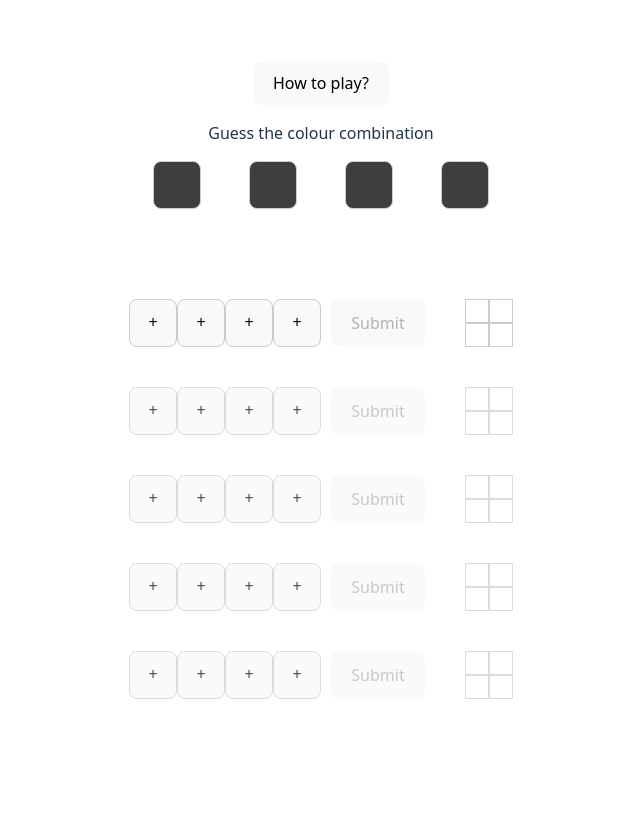
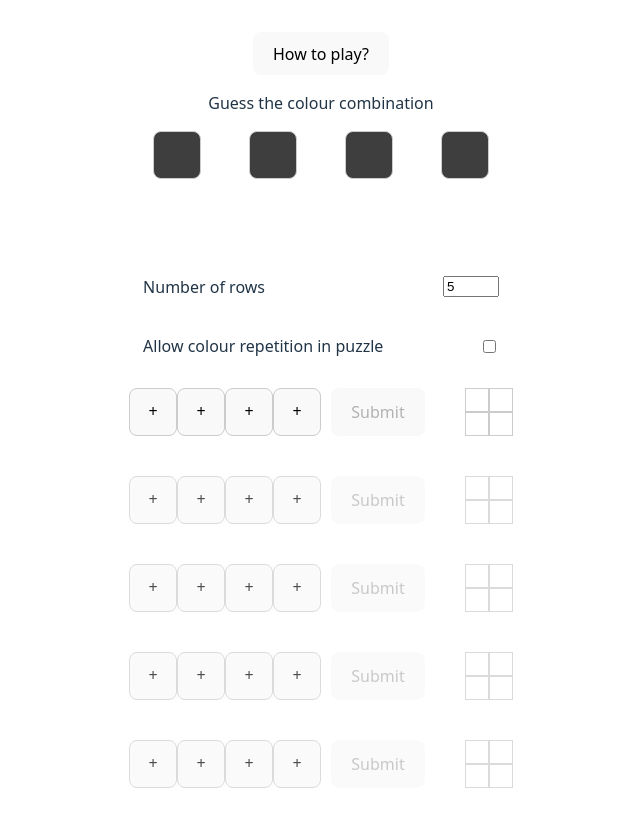
Before and after one commit to VeraNemedyVarga/colour-guess, a React (Vite) app: page / in a window 1280 px wide. Shown: the top 826 px of the page, without its empty margins (319-959 px from the left). Before the commit the page ends 800 px from the top, so only its background shows below. Built offline with nearby package versions, Linux system fonts and the light colour scheme.

Commit message:
Implemented input where the user can change the number of rows, and a checkbox where the user can allow colour repetition in the puzzle (and guesses)

```diff
--- a/src/Board/Board.css
+++ b/src/Board/Board.css
@@ -1,4 +1,4 @@
-.how-to-overlay-open {
+.overlay-open {
   overflow: hidden;
 }
 
@@ -15,6 +15,15 @@
   height: 50px;
   margin-bottom: 20px;
   padding: 10px;
+}
+
+.settings__fieldset {
+  border: none;
+  align-items: center;
+  justify-content: space-between;
+  display: flex;
+  flex-direction: row;
+  margin-bottom: 20px;
 }
 
 .master-row__colour-cell {
--- a/src/Board/Board.tsx
+++ b/src/Board/Board.tsx
@@ -1,4 +1,4 @@
-import { useRef, useState } from 'react';
+import { useRef, useState, useEffect, useCallback } from 'react';
 
 import { Colours, PlayerGuess, GameFeedback, GameResult } from '../types';
 import { allColours } from '../utils/colours';
@@ -16,45 +16,53 @@ export default function Board({
   howToOpened: boolean;
 }>) {
   const generateEmptyRows = <T extends PlayerGuess | GameFeedback>(
-    row: T,
-    rows: number
+    templateRow: T,
+    count: number
   ): T[] => {
     const emptyRows: T[] = [];
-    for (let i = 0; i < rows; i++) {
-      emptyRows.push({ ...row, id: i });
+    for (let i = 0; i < count; i++) {
+      emptyRows.push({ ...templateRow, id: i });
     }
     return emptyRows;
   };
 
-  const [playerRows, setPlayerRows] = useState<PlayerGuess[]>(
-    generateEmptyRows({ id: 0, colours: ['', '', '', ''] }, 5)
+  // Memoize helper functions defined within the component
+  const memoizedGenerateEmptyRows = useCallback(generateEmptyRows, []);
+
+  const [rows, setRows] = useState<number>(5);
+  const [colourRepetition, setColourRepetition] = useState<boolean>(false);
+
+  const [playerRows, setPlayerRows] = useState<PlayerGuess[]>(() =>
+    memoizedGenerateEmptyRows({ id: 0, colours: ['', '', '', ''] }, rows)
   );
-  const [feedbackRows, setFeedbackRows] = useState<GameFeedback[]>(
-    generateEmptyRows({ id: 0, colours: ['', '', '', ''] }, 5)
+  const [feedbackRows, setFeedbackRows] = useState<GameFeedback[]>(() =>
+    memoizedGenerateEmptyRows({ id: 0, colours: ['', '', '', ''] }, rows)
   );
   const [gameEnded, setGameEnded] = useState<boolean>(false);
   const [gameResult, setGameResult] = useState<GameResult>('');
 
   const [activeRowIndex, setactiveRowIndex] = useState<number>(0);
 
-  gsap.registerPlugin(useGSAP);
   const playerCells = useRef(null);
   const qpc = gsap.utils.selector(playerCells);
 
-  const generateMasterCombination = (): MasterCombination => {
+  const generateMasterCombination = useCallback((): MasterCombination => {
     const randomArray: MasterCombination = [];
     const colours: Colours[] = [...allColours] as Colours[];
+    // Ensure master combination always has 4 colours, regardless of 'rows' state
     for (let i = 0; i < 4; i++) {
       const randomIndex = Math.floor(Math.random() * colours.length);
       const randomColour = colours[randomIndex];
       randomArray.push(randomColour);
 
-      // Remove the random colour from the array to avoid duplicates
+      // Remove the random colour from the array to avoid duplicates if colourRepetition is not allowed
+      if (!colourRepetition) {
         const colourIndex = colours.indexOf(randomColour);
         colours.splice(colourIndex, 1);
       }
+    }
     return randomArray;
-  };
+  }, [colourRepetition]); // allColours is a constant import
 
   const masterCombination = useRef<MasterCombination>(
     generateMasterCombination()
@@ -83,7 +91,47 @@ export default function Board({
         from: 'end',
       },
     });
-  }, []);
+  }, [masterCombination.current]);
+
+  useEffect(() => {
+    let newValidatedRows;
+    if (isNaN(rows) || typeof rows !== 'number') {
+      newValidatedRows = 1;
+    } else {
+      newValidatedRows = Math.max(1, Math.min(rows, 10));
+    }
+
+    // If the current 'rows' state is not the 'newValidatedRows' (e.g., it was NaN or out of bounds),
+    // update 'rows' to the corrected value and exit this effect run.
+    // The effect will run again with the corrected 'rows' value.
+    if (rows !== newValidatedRows) {
+      setRows(newValidatedRows);
+      return;
+    }
+
+    setPlayerRows(
+      memoizedGenerateEmptyRows(
+        { id: 0, colours: ['', '', '', ''] },
+        newValidatedRows
+      )
+    );
+    setFeedbackRows(
+      memoizedGenerateEmptyRows(
+        { id: 0, colours: ['', '', '', ''] },
+        newValidatedRows
+      )
+    );
+    setactiveRowIndex(0);
+    setGameEnded(false);
+    setGameResult('');
+    masterCombination.current = generateMasterCombination();
+  }, [
+    rows,
+    memoizedGenerateEmptyRows,
+    generateMasterCombination,
+    masterCombination,
+    colourRepetition,
+  ]);
 
   const submitGuess = (rowId: number, colours: PlayerGuess['colours']) => {
     const _playerRows = [...playerRows];
@@ -132,8 +180,9 @@ export default function Board({
     return false;
   };
 
-  useGSAP(
-    () => {
+  // Effect to handle GSAP animations when game ends
+
+  useGSAP(() => {
     if (gameEnded) {
       gsap.to(q('.master-row__colour-cell'), {
         rotateY: 0,
@@ -163,8 +212,7 @@ export default function Board({
             },
           }
         );
-        }
-
+      } else if (gameResult === 'lost') {
         if (gameResult === 'lost') {
           const tl = gsap.timeline();
 
@@ -186,9 +234,8 @@ export default function Board({
           });
         }
       }
-    },
-    { dependencies: [gameEnded] }
-  );
+    }
+  }, [gameEnded, gameResult]);
 
   const arraysMatch = (arr1: Colours[], arr2: Colours[]) => {
     return (
@@ -226,6 +273,37 @@ export default function Board({
         {gameResult === 'lost' ? "You'll get it next time 🤗" : null}
       </div>
 
+      <div className="settings">
+        <fieldset className="settings__fieldset">
+          <label htmlFor="rows">Number of rows</label>
+          <input
+            type="number"
+            value={rows}
+            id="rows"
+            name="rows"
+            min="1"
+            max="10"
+            step="1"
+            onChange={(e) => {
+              setRows(Number(e.target.value));
+            }}
+            aria-label="Number of rows"
+          />
+        </fieldset>
+        <fieldset className="settings__fieldset">
+          <label htmlFor="colourRepetition">
+            Allow colour repetition in puzzle
+          </label>
+          <input
+            type="checkbox"
+            name="colourRepetition"
+            id="colourRepetition"
+            defaultChecked={colourRepetition}
+            onChange={(e) => setColourRepetition(e.target.checked)}
+          />
+        </fieldset>
+      </div>
+
       <div className="game-rows" ref={playerCells}>
         {playerRows.map((row, index) => (
           <div
@@ -239,6 +317,7 @@ export default function Board({
               row={row}
               submitGuess={submitGuess}
               gameResult={gameResult}
+              colourRepetition={colourRepetition}
             />
             <FeedbackRow
               row={feedbackRows[index]}
--- a/src/Header/Header.tsx
+++ b/src/Header/Header.tsx
@@ -121,7 +121,10 @@ export default function Header({
 }>) {
   const howtowrapper = useRef(null);
   useOutsideClickHandler(howtowrapper, () => {
-    setHowToOpened(false);
+    if (howToOpened) {
+      // Only call the setter if the modal is actually open
+      setHowToOpened(false);
+    }
   });
 
   return (
--- a/src/PlayerRow/PlayerRow.tsx
+++ b/src/PlayerRow/PlayerRow.tsx
@@ -10,17 +10,21 @@ function SpeedDial({
   pickedColours,
   setPickedColours,
   gameResult,
+  colourRepetition,
 }: Readonly<{
   id: number;
   cellIndex: number;
   pickedColours: PlayerGuess['colours'];
   setPickedColours: (colours: PlayerGuess['colours']) => void;
   gameResult: string;
+  colourRepetition: boolean;
 }>) {
   const [isOpen, setIsOpen] = useState(false);
   const overlay = useRef(null);
   useOutsideClickHandler(overlay, () => {
-    setIsOpen(false);
+    if (isOpen) {
+      setIsOpen(false);
+    }
   });
 
   const handleColourPick = (colour: Colours) => {
@@ -28,8 +32,10 @@ function SpeedDial({
 
     const newColours = [...pickedColours] as PlayerGuess['colours'];
     newColours.map((_, index) => {
-      if (newColours[index] === colour) {
-        newColours[index] = '';
+      if (!colourRepetition) {
+        if (newColours[index] === colour) {
+          newColours[index] = '';
+        }
       }
     });
     newColours[cellIndex] = colour;
@@ -69,10 +75,12 @@ export default function PlayerRow({
   row,
   submitGuess,
   gameResult,
+  colourRepetition,
 }: Readonly<{
   row: PlayerGuess;
   submitGuess: (rowId: number, pickedColours: PlayerGuess['colours']) => void;
   gameResult: string;
+  colourRepetition: boolean;
 }>) {
   const [submitIsDisabled, setSubmitIsDisabled] = useState(true);
 
@@ -84,6 +92,10 @@ export default function PlayerRow({
     if (pickedColours.includes('')) return;
     setSubmitIsDisabled(false);
   }, [pickedColours]);
+
+  useEffect(() => {
+    setPickedColours(row.colours);
+  }, [row.colours]);
 
   return (
     <div className="player-row">
@@ -97,6 +109,7 @@ export default function PlayerRow({
               setPickedColours={setPickedColours}
               pickedColours={pickedColours}
               gameResult={gameResult}
+              colourRepetition={colourRepetition}
             />
           );
         })}
--- a/src/hooks/useOutsideClickHandler.ts
+++ b/src/hooks/useOutsideClickHandler.ts
@@ -10,7 +10,6 @@ const useOutsideClickHandler = (
         ref.current &&
         !(ref.current as HTMLElement).contains(e.target as Node)
       ) {
-        e.preventDefault();
         callbackFunction();
       }
     };
```
Also changed, not shown: src/TestInput/TestInput.tsx (added, +25 -0 lines), 1 other file (tests, documents, lock files or other folders). Lines whose indentation alone changed are shown as unchanged.
